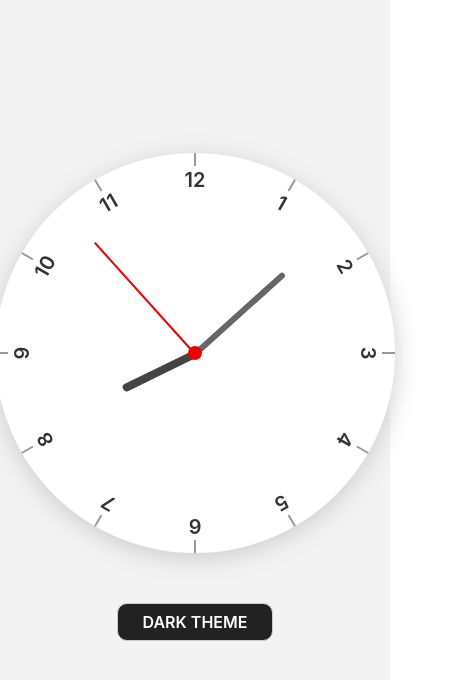
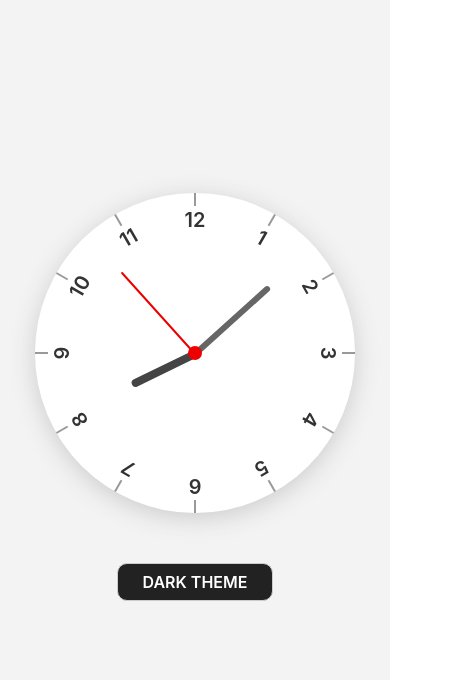
Before and after one commit to ozhanm/svelte-clock, a Svelte app: page / in a window 390 px wide. Shown: the top 680 px of the page, 461 px wide, since content can reach past the window. Built offline with nearby package versions, Linux system fonts and the light colour scheme.

Commit message:
Svelte - Analog Clock Responsive

```diff
--- a/src/App.svelte
+++ b/src/App.svelte
@@ -84,18 +84,19 @@
             }
             .clock {
                 background: #444;
+                box-shadow: 0 5px 25px #888;
                 span {
                     color: #fff;
                     &:before {
                         background: #333;
                     }
                 }
-            }
-            .indicator {
-                .hand {
-                    background: #eee;
-                    &.hour {
-                        background: #ccc;
+                .indicator {
+                    .hand {
+                        background: #eee;
+                        &.hour {
+                            background: #ccc;
+                        }
                     }
                 }
             }
@@ -103,7 +104,6 @@
     }
     .themebtn {
         margin: 50px 0;
-
         color: #fff;
         background: #222;
         border: 1px solid #ccc;
@@ -191,4 +191,23 @@
             }
         }
     }
+    @media (max-width: 499px) {
+        .clock {
+            width: 320px;
+            height: 320px;
+            .indicator {
+                .hand {
+                    &.hour {
+                        height: 70px;
+                    }
+                    &.minute {
+                        height: 100px;
+                    }
+                    &.second {
+                        height: 110px;
+                    }
+                }
+            }
+        }
+    }
 </style>
```
